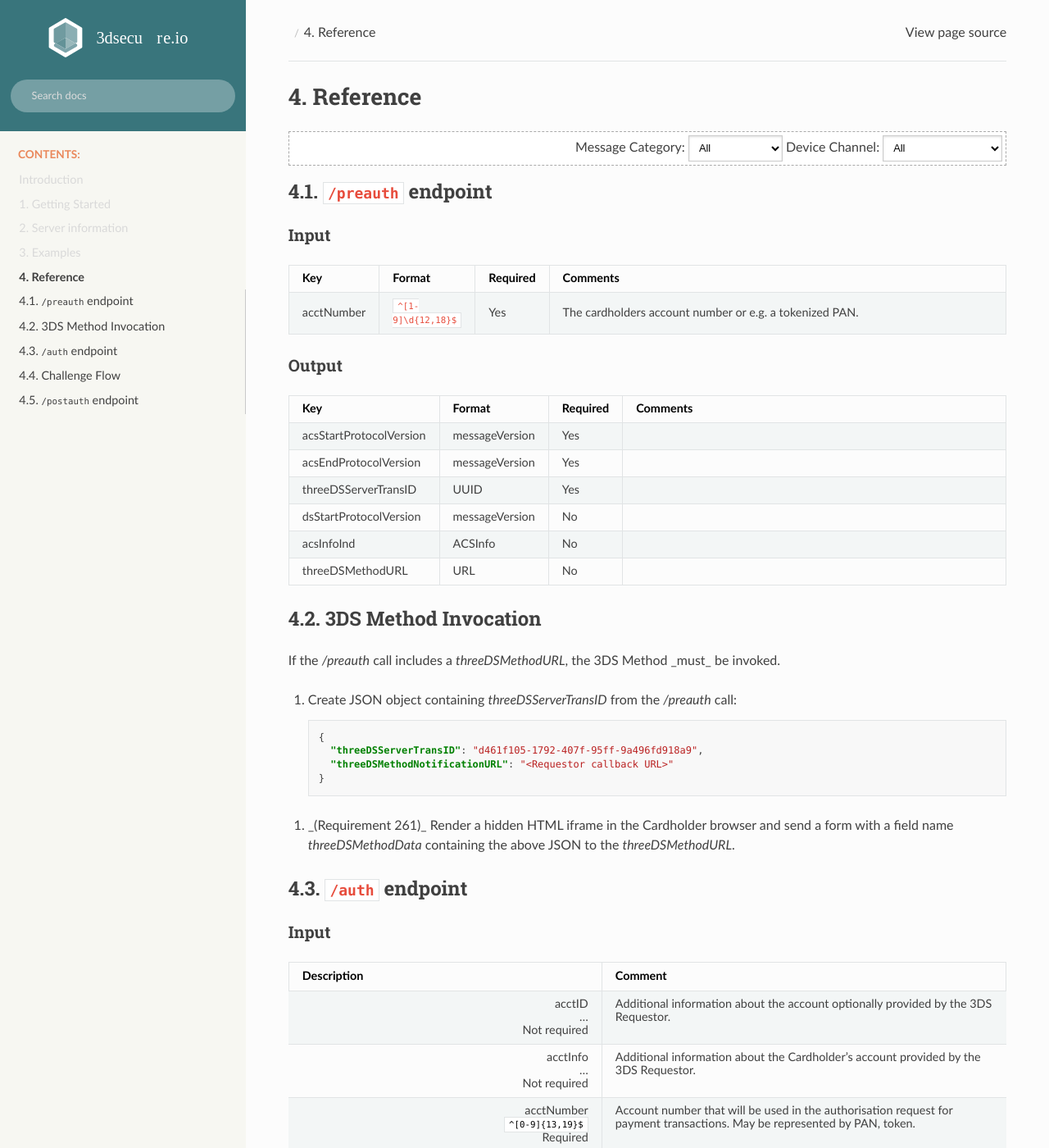
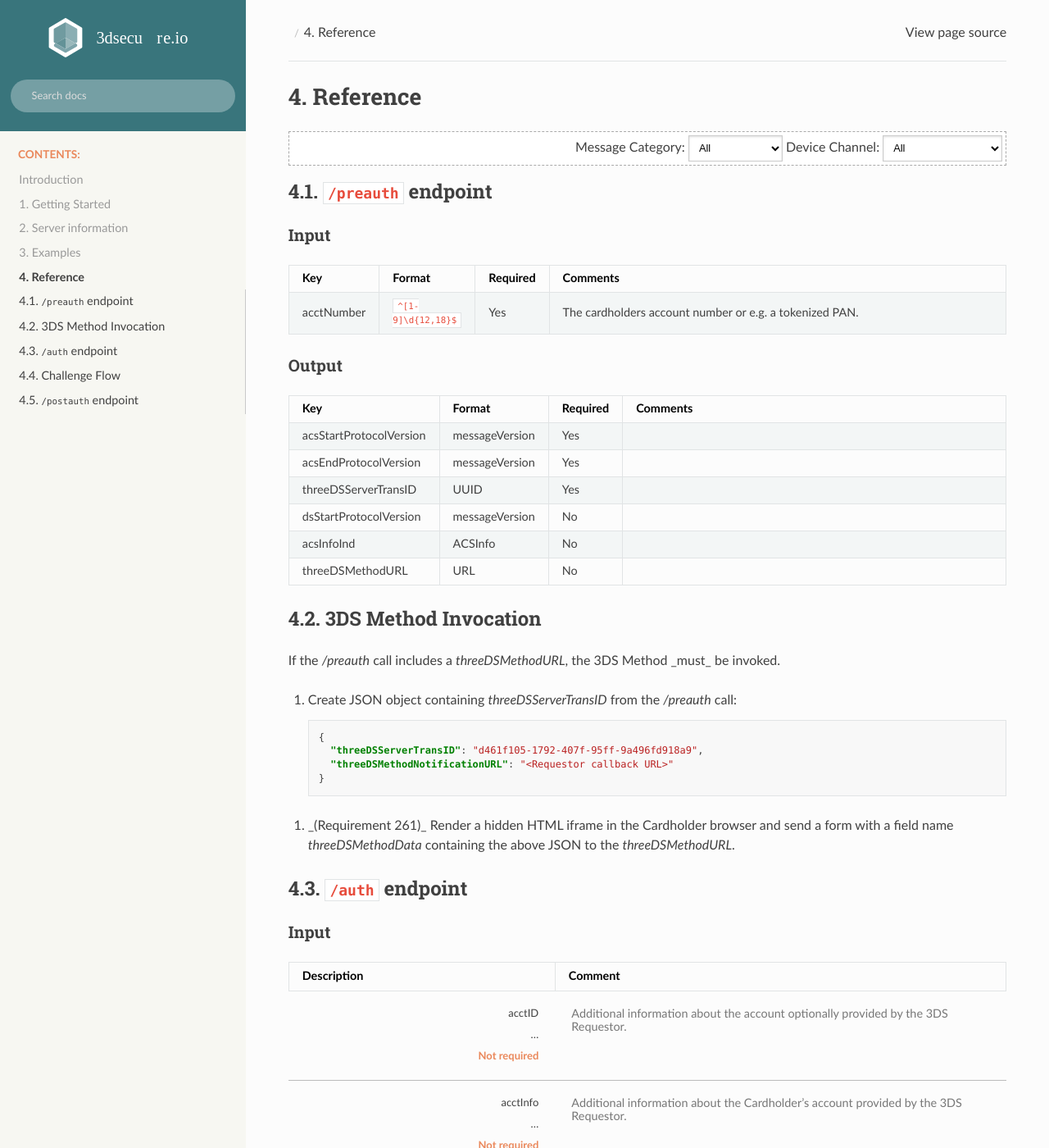
Before and after one commit to clearhaus/3DSv2-api-documentation, a Sphinx documentation site: the page built from source/reference.rst, in a window 1280 px wide and 1400 px high. Shown: the whole window at 82% size. Built offline with Sphinx 7.4.7 and the Read the Docs theme 2.0.0, drawn with Linux system fonts in a browser that asks for light colours.

Commit message:
Add style and logo

```diff
--- a/source/_static/css/custom.css
+++ b/source/_static/css/custom.css
@@ -1,12 +1,10 @@
 /********************** Sidebar ***********************/
 /** Logo **/
-.wy-side-nav-search img {
-    background-color: transparent;
+.wy-side-nav-search>a img.logo {
     width: 230px;
     height: 58px;
-    border-radius: 0;
-    margin: 0 auto;
 }
+
 .fa-home:before, .icon-home:before {
     display: none !important;
 }
@@ -71,6 +69,10 @@
     border-top: none;
 }
 
+.wy-menu-vertical a {
+    color: #999;
+}
+
 /********************** Global ***********************/
 a {
     color: #404040;
@@ -79,3 +81,50 @@ a {
 a:hover {
     text-decoration: underline;
 }
+
+/********************** Arg tabel content ***********************/
+.argtable {
+
+}
+
+.argtable td {
+    background-color: #fcfcfc !important;
+    border: none !important;
+}
+
+.argdef {
+    /*border-right: 1px solid #999;*/
+    max-width: 325px !important;
+    padding: 20px !important;
+}
+
+.argdef p:last-child {
+    color: rgba(234, 136, 91) !important;
+    font-weight: 600 !important;
+    margin-bottom: 0px !important;
+}
+
+.argdef p {
+    font-size: 13px !important;
+    margin-bottom: 10px !important;
+}
+
+.argdesc {
+    padding: 20px !important;
+}
+
+.argdesc p {
+    color: #777;
+    font-size: 15px;
+}
+
+.argtable tr {
+    border-bottom: solid 1px #bbb !important;
+}
+
+@media only screen and (max-width: 500px) {
+    .argdef {
+        width: 200px !important;
+        padding: 10px !important;
+    }
+}
--- a/source/_static/js/functions.js
+++ /dev/null
@@ -1,7 +0,0 @@
-document.addEventListener('DOMContentLoaded', () => {
-    const logo = document.getElementsByClassName('icon-home')[0];
-    const img = document.createElement('img');
-    img.setAttribute("src", "_static/assets/logo.svg")
-    logo.innerHTML = '';
-    logo.appendChild(img)
-})
--- a/source/conf.py
+++ b/source/conf.py
@@ -63,7 +63,12 @@ html_css_files = [
 
 html_js_files = [
     'scenario_selector.js', # Implement scenario selector.
-    'js/functions.js' #Logo-implementing
 ]
 
-html_logo = 'assets/logo.svg'
+html_logo = '_static/assets/logo.svg'
+
+html_theme_options = {
+    'logo_only': True,
+}
+
+html_favicon = '_static/assets/favicon.png'
```
Also changed, not shown: source/_static/assets/favicon.png (added).
